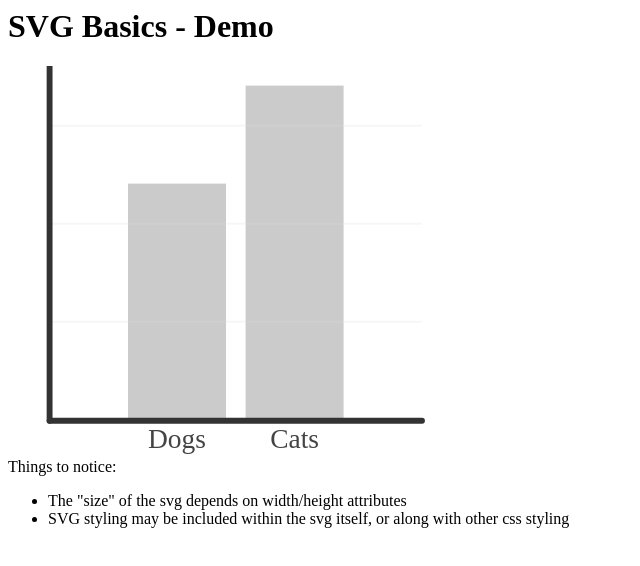
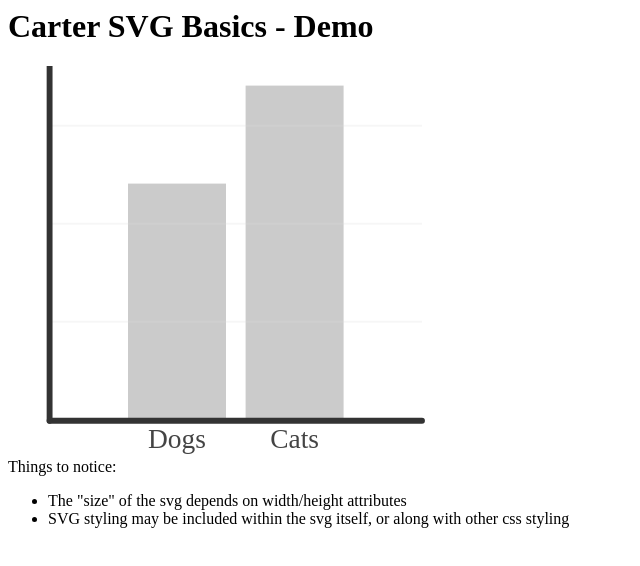
Before and after one commit to cartersmith3/mySVGBasics, a plain HTML site: page index.html in a window 1280 px wide. Shown: the whole page, without its empty margins (0-640 px from the left). Drawn offline with Linux system fonts and the light colour scheme.

Commit message:
Update index.html

```diff
--- a/index.html
+++ b/index.html
@@ -1,10 +1,10 @@
 <html>
 <head>
-  <title>SVG Basics - Demo</title>
+  <title>Carter SVG Basics - Demo</title>
   <link rel="stylesheet" href="styles.css">
 </head>
 <body>
-  <h1>SVG Basics - Demo</h1>
+  <h1>Carter SVG Basics - Demo</h1>
 
   <svg xmlns="http://www.w3.org/2000/svg" viewBox="0 0 300 200" width="50%" height="50%">
     <rect class="bar" x="50" y="60" width="50" height="120"/>
```
